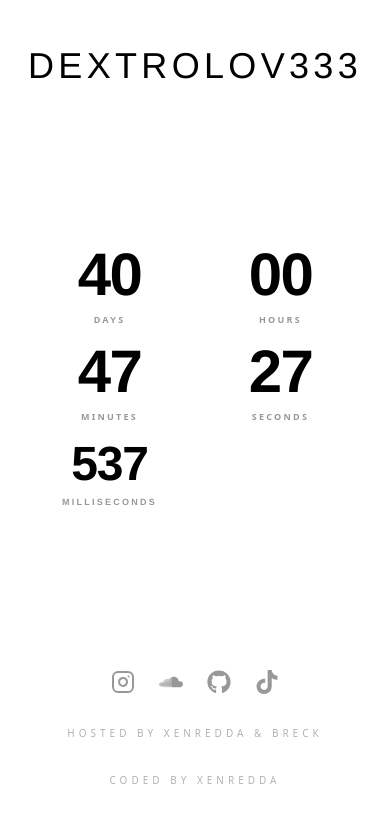
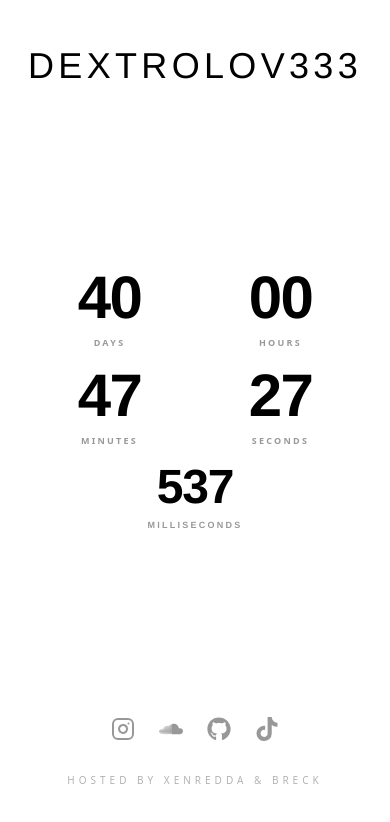
Before and after one commit to ma472168/dextrolov333, a React (Vite) app: page / in a window 390 px wide. Shown: the top 822 px of the page. Built offline with nearby package versions, Linux system fonts and the light colour scheme.

Commit message:
Center mobile milliseconds counter

```diff
--- a/src/App.tsx
+++ b/src/App.tsx
@@ -129,7 +129,9 @@ export default function App() {
           <TimeUnit value={formatNumber(timeLeft.hours)} label="HOURS" />
           <TimeUnit value={formatNumber(timeLeft.minutes)} label="MINUTES" />
           <TimeUnit value={formatNumber(timeLeft.seconds)} label="SECONDS" />
-          <MillisecondsUnit value={formatMilliseconds(timeLeft.milliseconds)} label="MILLISECONDS" />
+          <div className="col-span-2 justify-self-center sm:col-span-1 sm:justify-self-auto">
+            <MillisecondsUnit value={formatMilliseconds(timeLeft.milliseconds)} label="MILLISECONDS" />
+          </div>
         </div>
       </main>
 
@@ -144,9 +146,6 @@ export default function App() {
 
         <div className="text-[10px] md:text-xs tracking-[0.4em] uppercase opacity-30 text-center font-medium">
           hosted by xenredda & breck
-        </div>
-        <div className="text-[10px] md:text-xs tracking-[0.4em] uppercase opacity-30 text-center font-medium">
-          coded by xenredda
         </div>
       </footer>
     </div>
```
